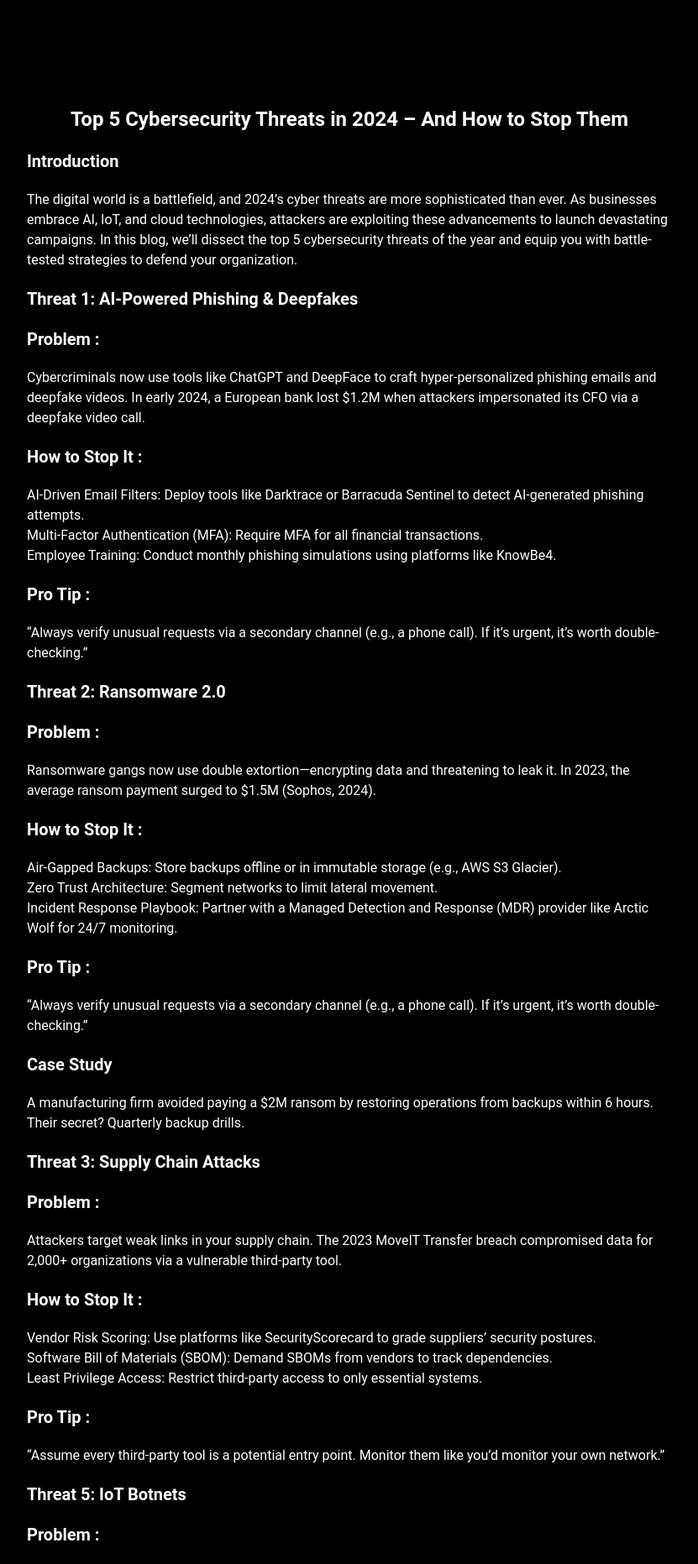
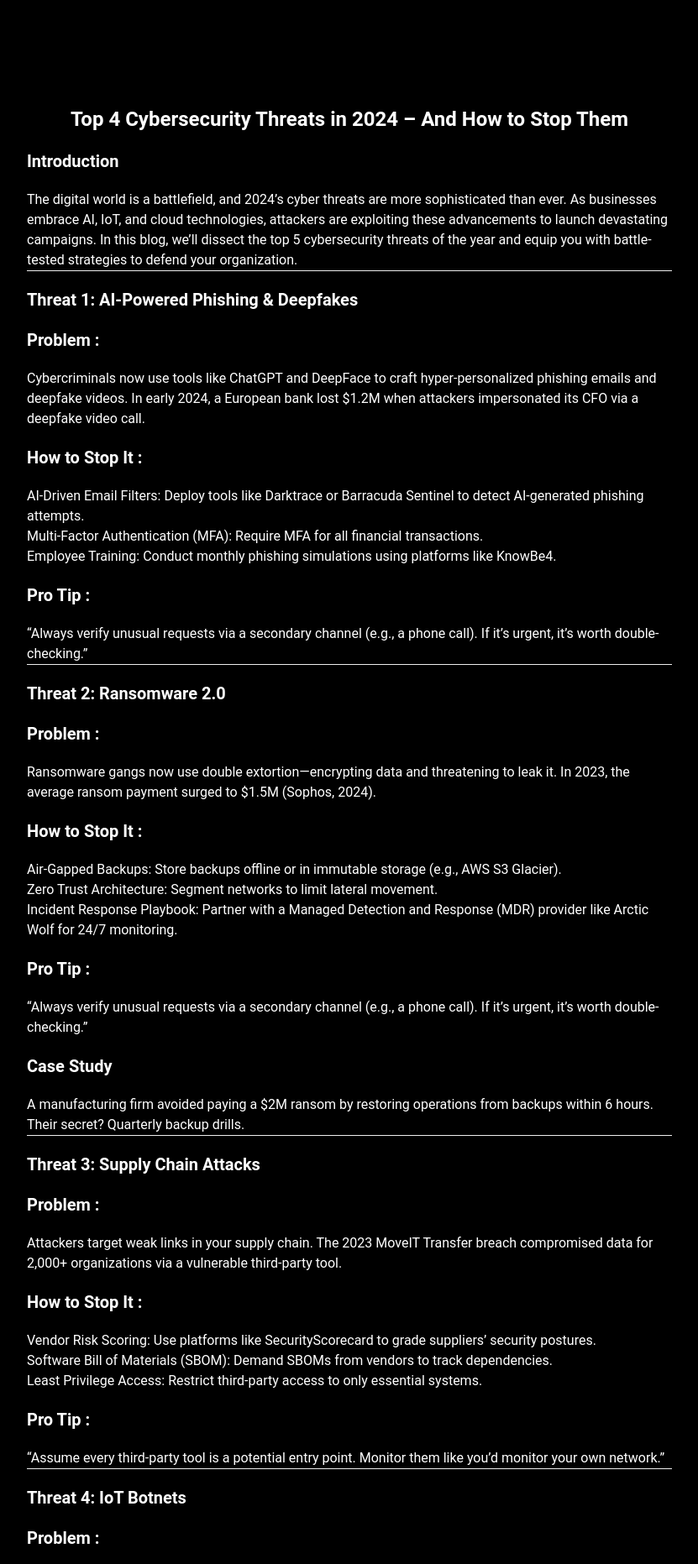
Before and after one commit to codingisf/cyberweep, a React (Vite) app: page /Blog1 in a window 1280 px wide. Shown: the part 210-2073 px from the top of the page at 84% size, without its empty margins (224-1055 px from the left). Built offline with nearby package versions, Linux system fonts and the light colour scheme.

Commit message:
Update blog1.jsx

```diff
--- a/src/Pages/Blog/blog1.jsx
+++ b/src/Pages/Blog/blog1.jsx
@@ -6,7 +6,7 @@
       <h1 className="text-4xl text-center font-bold py-32">Cyberweeb Blogs</h1>
       <section className="w-[60%] mx-auto h-full">
         <h1 className="text-2xl text-center font-bold">
-          Top 5 Cybersecurity Threats in 2024 – And How to Stop Them
+          Top 4 Cybersecurity Threats in 2024 – And How to Stop Them
         </h1>
         <p className="text-xl font-bold my-5">Introduction</p>
         <p>
@@ -17,6 +17,7 @@
           cybersecurity threats of the year and equip you with battle-tested
           strategies to defend your organization.
         </p>
+        <hr className="w-[100%] mx-auto my-20"/>
         <p className="text-xl font-bold my-5">
           Threat 1: AI-Powered Phishing & Deepfakes
         </p>
@@ -42,6 +43,7 @@
           “Always verify unusual requests via a secondary channel (e.g., a phone
           call). If it’s urgent, it’s worth double-checking.”
         </p>
+        <hr className="w-[100%] mx-auto my-20"/>
         <p className="text-xl font-bold my-5 mt-5">Threat 2: Ransomware 2.0</p>
         <p className="text-xl font-bold my-5">Problem :</p>
         <p>
@@ -71,6 +73,7 @@
           operations from backups within 6 hours. Their secret? Quarterly backup
           drills.
         </p>
+        <hr className="w-[100%] mx-auto my-20"/>
 
         <p className="text-xl font-bold my-5">
           Threat 3: Supply Chain Attacks
@@ -98,8 +101,9 @@
           “Assume every third-party tool is a potential entry point. Monitor
           them like you’d monitor your own network.”
         </p>
+        <hr className="w-[100%] mx-auto my-20"/>
 
-        <p className="text-xl font-bold my-5 mt-5">Threat 5: IoT Botnets</p>
+        <p className="text-xl font-bold my-5 mt-5">Threat 4: IoT Botnets</p>
         <p className="text-xl font-bold my-5">Problem :</p>
         <p>
           Zero-day vulnerabilities like CVE-2024-1234 (a critical flaw in Apache
```
